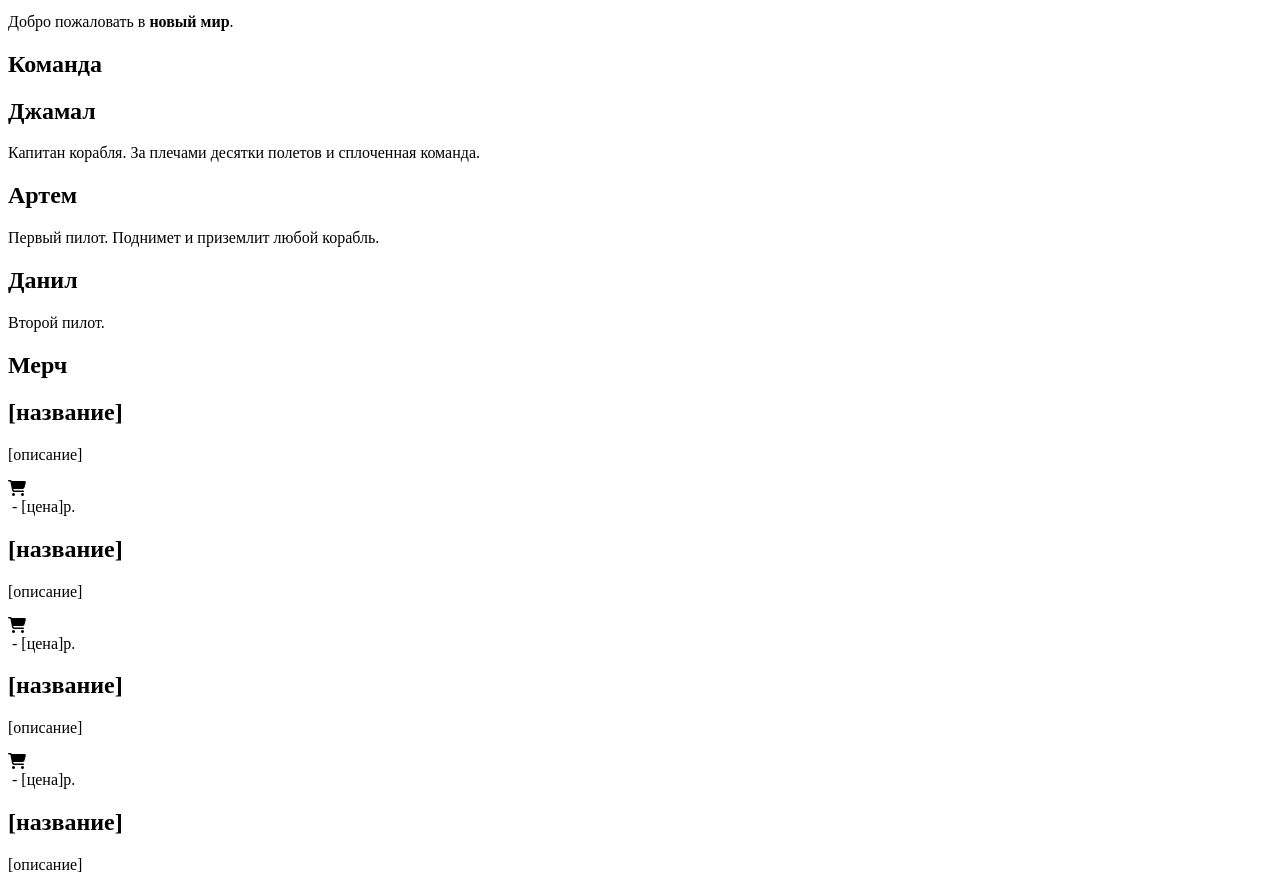
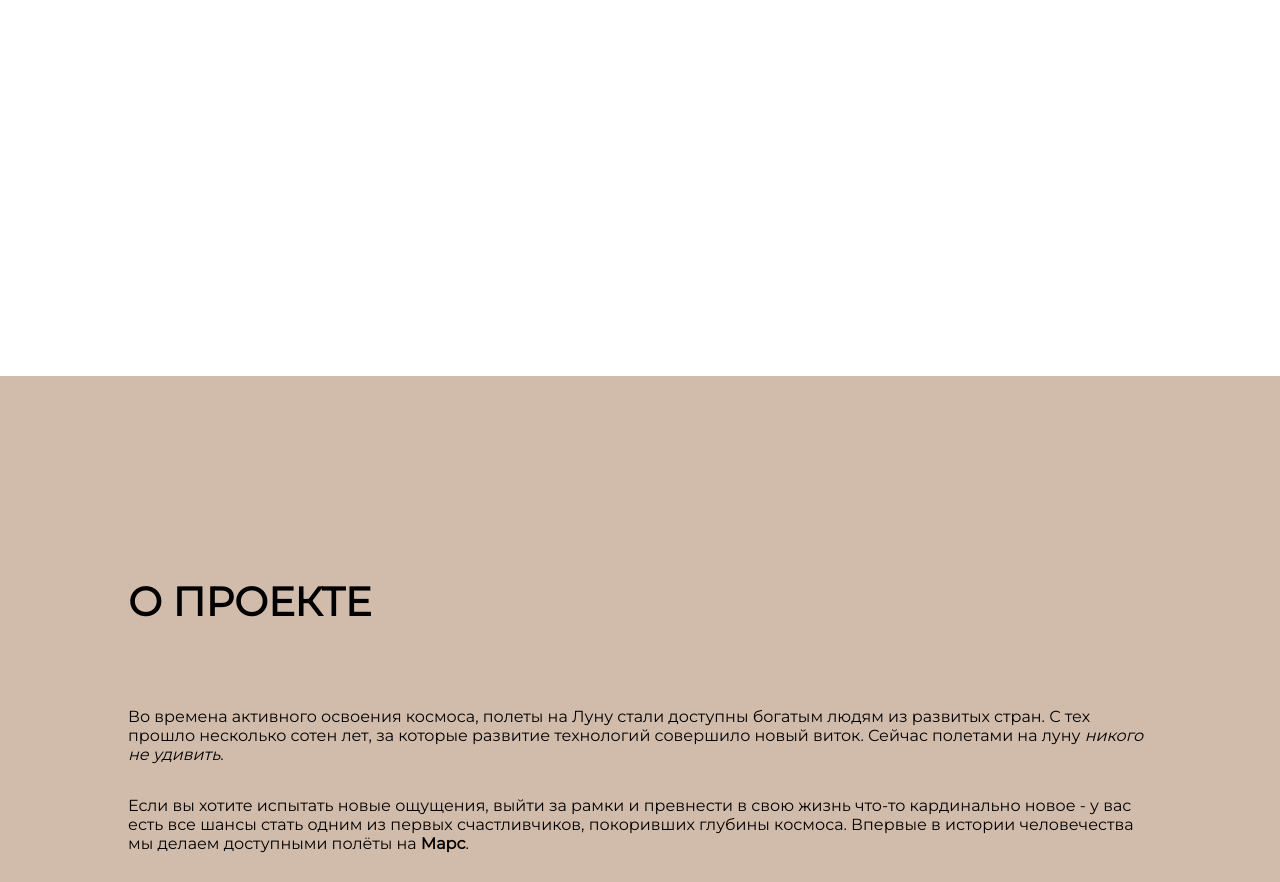
Before and after one commit to w1ns1or/Galaxy, a plain HTML site: page index.html in a window 1280 px wide. Shown: the part 424-1306 px from the top of the page. Drawn offline with Linux system fonts and the light colour scheme.

Commit message:
Update index.html

```diff
--- a/index.html
+++ b/index.html
@@ -5,6 +5,7 @@
     <meta http-equiv='X-UA-Compatible' content='IE=edge'>
     <meta name='viewport' content='width=device-width, initial-scale=1.0'>
     <title>Galaxy</title>
+    <link href = 'style.css' rel = 'stylesheet'>
     <script src='https://kit.fontawesome.com/f77600b8df.js' crossorigin='anonymous'></script>
 </head>
 <body>
@@ -133,5 +134,6 @@
             </div>
         </section>
     </main>
+    <script src = 'index.js' ></script>
 </body>
 </html>
```
